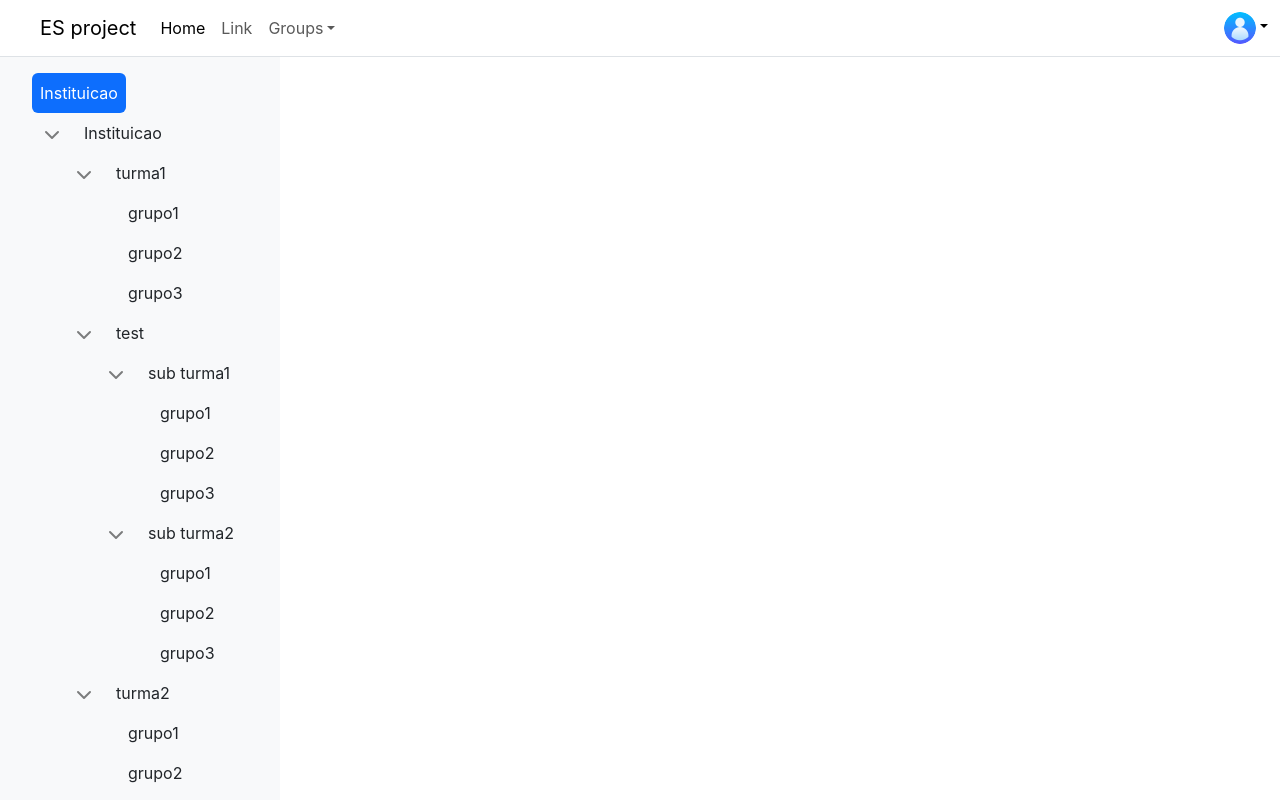
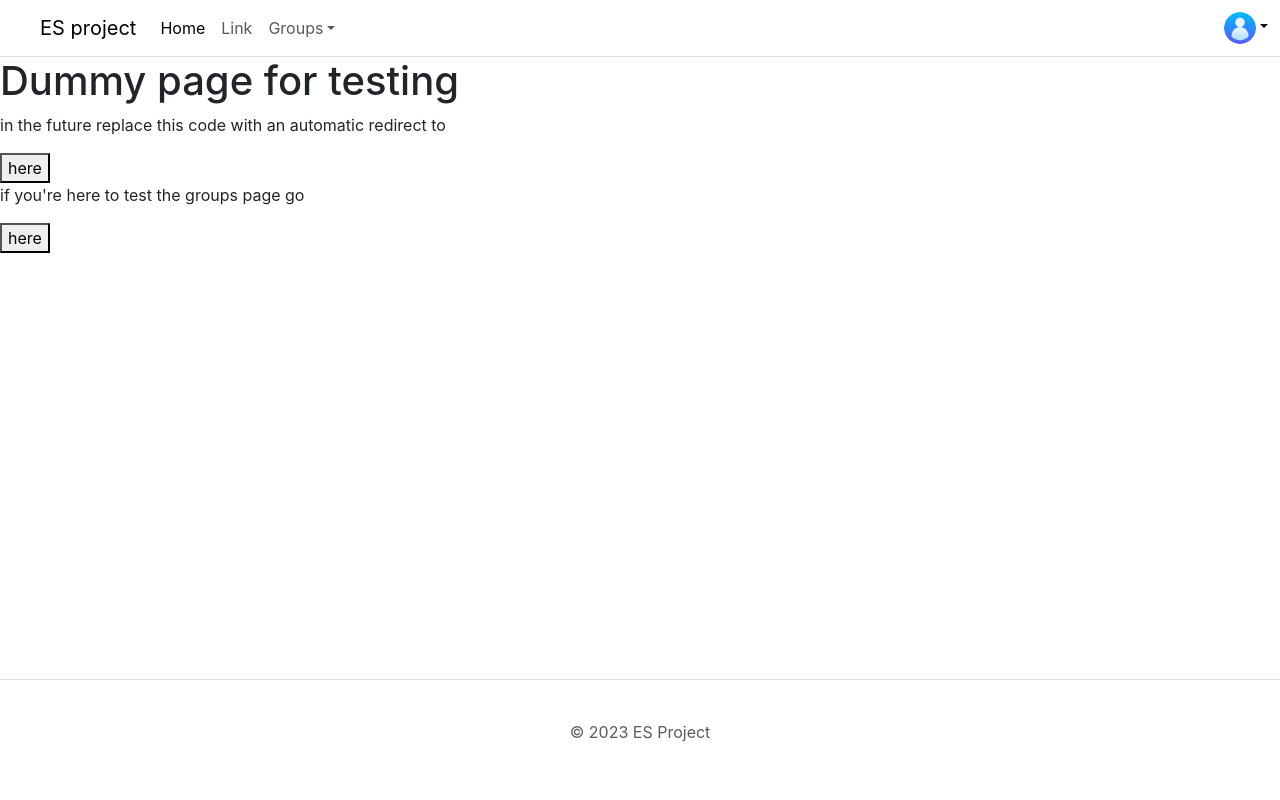
Before and after one commit to UA-2023-ES6/es-ui, a React (Create React App) app: page /dummy in a window 1280 px wide. Shown: the top 800 px of the page. Built offline with nearby package versions, Linux system fonts and the light colour scheme.

Commit message:
sidebar fully functional on dummy page

```diff
--- a/src/App.js
+++ b/src/App.js
@@ -26,7 +26,7 @@ function App() {
                         <Route path="/home" element={<UserHomePage userGroups={userGroups}/>}/>
                         <Route path="/groupName" element={<UserGroupPage />}/>
                         <Route path="/serverTime" element={<ServerTime />} />
-                        <Route path="/dummy" element={<Dummy />} />
+                        <Route path="/dummy/*" element={<Dummy />} />
                         <Route path="*" element={<NoPage />} />
                     </Routes>
                 </BrowserRouter>
--- a/src/components/Sidebar.jsx
+++ b/src/components/Sidebar.jsx
@@ -4,11 +4,11 @@ import "../styles/sidebar.css"
 var _activeLink = ""
 //exemplo de activeLink: Instituicao/test/subturma1
 
-const Sidebar = ({content,activeLink=""}) => {
+const Sidebar = ({content,activeLink="",baseLink=""}) => {
     _activeLink = activeLink
     var x = ""
     if(content != null) {
-        x = <SidebarEntry content={content} />
+        x = <SidebarEntry content={content} baseLink={baseLink}/>
     }
     return(
         <>
@@ -17,7 +17,7 @@ const Sidebar = ({content,activeLink=""}) => {
     )
 }
 
-function SidebarEntry({content}) {
+function SidebarEntry({content,baseLink}) {
     return(
         <div className="d-flex flex-column p-3 bg-body-tertiary" style={{width: "280px",flex: "1"}}>
             <ul className="nav nav-pills flex-column mb-auto">
@@ -25,11 +25,11 @@ function SidebarEntry({content}) {
                     Object.entries(content).map(([_name,_content]) => {
                         return(
                             <li className="nav-item ps-3" key={_name}>
-                                <LinkButton name={_name} parentLink=""/>
+                                <LinkButton name={_name} parentLink={baseLink}/>
                                 <div className="d-flex flex-column">
                                     <ul className="nav nav-pills flex-column mb-auto">
                                         {
-                                            <CollapsableGroup content={content} parent={_name.replace(/\s/g) + "/"} />
+                                            <CollapsableGroup content={_content} parent={_name.replace(/\s/g) + "/"} />
                                         }
                                     </ul>
                                 </div>
--- a/src/pages/Dummy.jsx
+++ b/src/pages/Dummy.jsx
@@ -1,6 +1,25 @@
+import { Link, useParams } from "react-router-dom"
 import Sidebar from "../components/Sidebar"
 
 const Dummy = () => {
+    const {"*": currentPath} = useParams()
+    console.log(currentPath)
+    if(currentPath === "") {
+        return(
+            <>
+                <h1>Dummy page for testing</h1>
+                <p>in the future replace this code with an automatic redirect to </p>
+                <Link to={"/*"}>
+                    <button>here</button>
+                </Link>
+
+                <p>if you're here to test the groups page go </p>
+                <Link to={"Instituicao"}>
+                    <button>here</button>
+                </Link>
+            </>
+        )
+    }
     const instituicao = {
         "Instituicao": {
                 "turma1": ["grupo1","grupo2","grupo3"],
@@ -16,7 +35,7 @@ const Dummy = () => {
     return(
         <>
             <div className="d-flex flex-column" style={{height: "100%"}}>
-                <Sidebar content={instituicao} activeLink="Instituicao"/>
+                <Sidebar content={instituicao} activeLink={currentPath}/>
             </div>
         </>
     )
```
